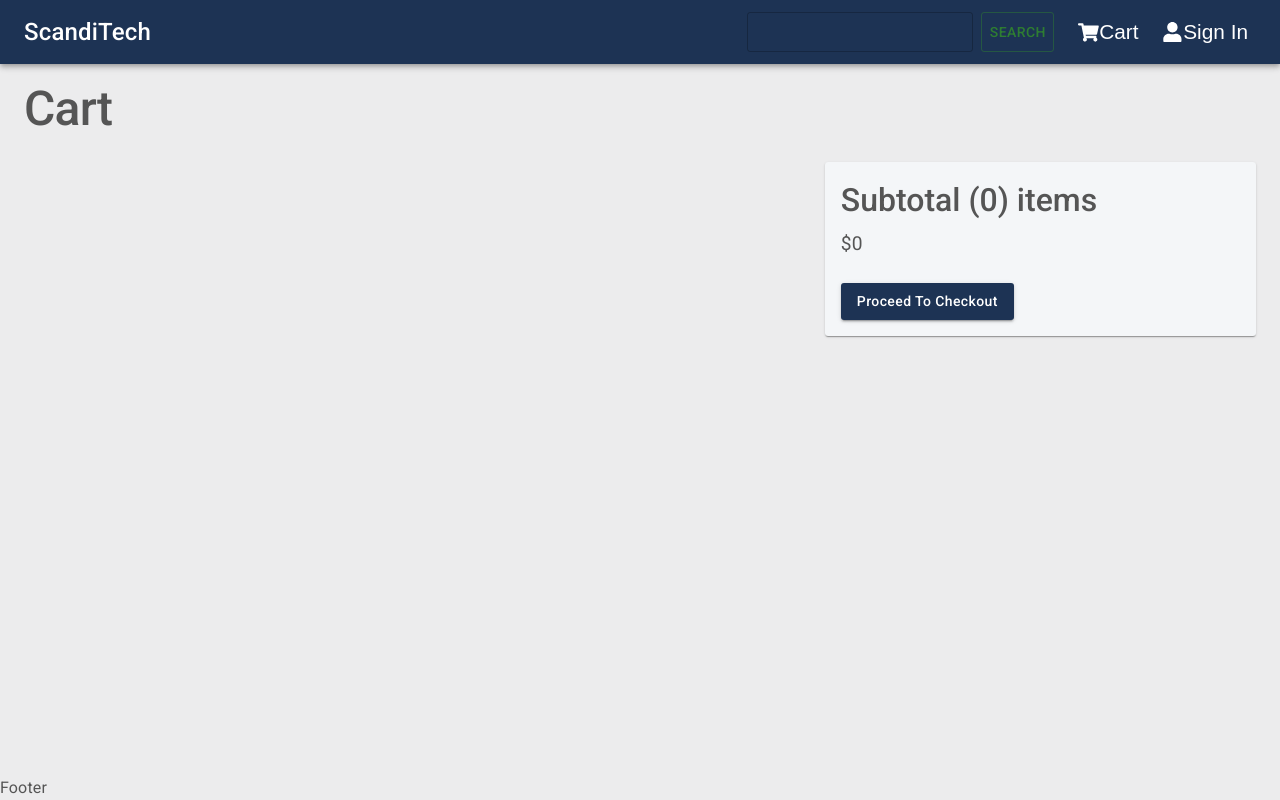
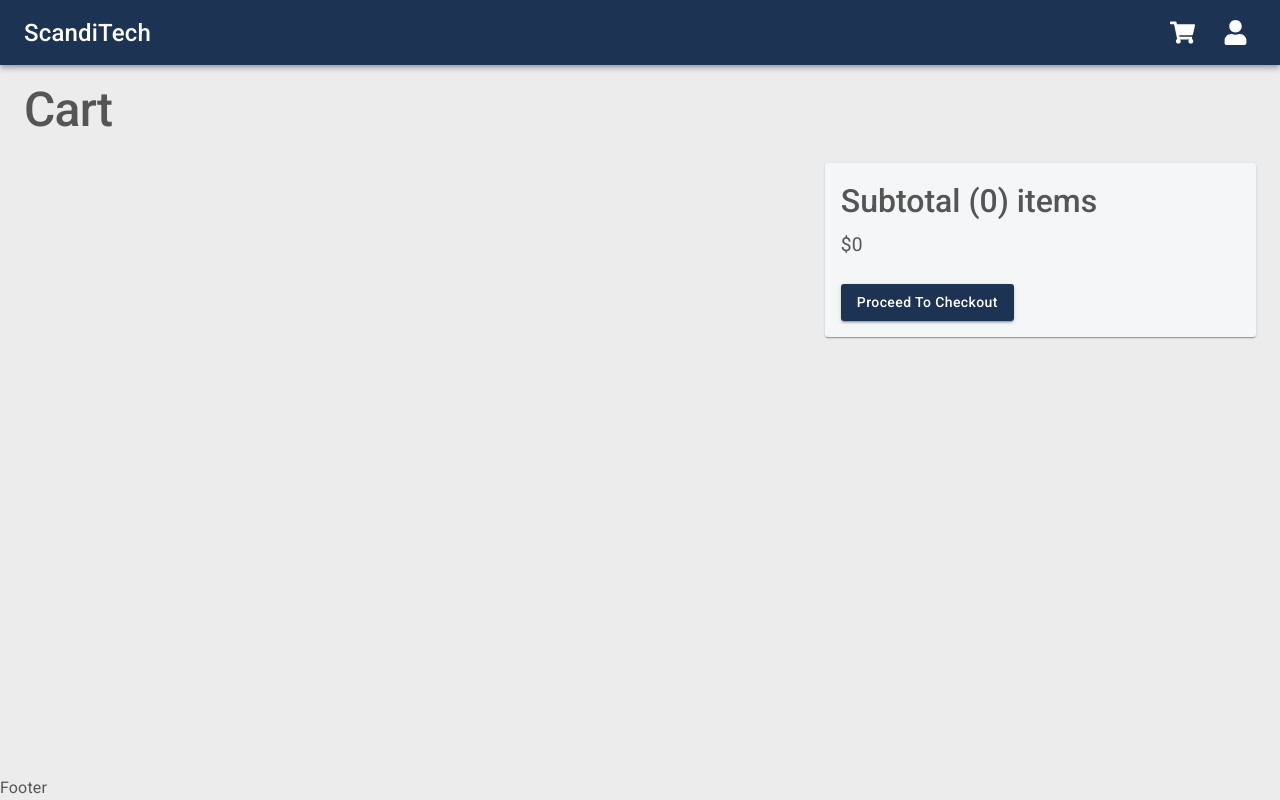
Before and after one commit to RuslanSoroka/ScandiTech, a React (Create React App) app in the folder frontend/: page /cart in a window 1280 px wide. Built offline with nearby package versions, Linux system fonts and the light colour scheme.

Commit message:
added action on cart button

```diff
--- a/frontend/src/components/CartItem/CartItem.tsx
+++ b/frontend/src/components/CartItem/CartItem.tsx
@@ -22,9 +22,9 @@ const CartItem = ({key, itemData}: CartItemProps) => {
         console.log(selectedQuantity)
     }
 
-   const hanleDeleteItem = (id: string)=> {
+    const hanleDeleteItem = (id: string) => {
         dispatch(deleteItem(id))
-   }
+    }
     return (
         <Card key={key} sx={styles.cartItem}>
             <CardMedia sx={styles.itemImage} component="img" src={image} alt={`It is ${name} in your cart`} width={50}
@@ -42,7 +42,8 @@ const CartItem = ({key, itemData}: CartItemProps) => {
                                                                                            value={option + 1}>{option + 1}</MenuItem>)}
 
                     </Select>
-                    <IconButton sx={styles.deleteButton} onClick={()=>hanleDeleteItem(_id)}>
+                    <IconButton sx={styles.deleteButton} aria-label='delete cart item'
+                                onClick={() => hanleDeleteItem(_id)}>
                         <FaTrash/>
                     </IconButton>
                 </Box>
--- a/frontend/src/components/CartSubtotal/CartSubtotal.tsx
+++ b/frontend/src/components/CartSubtotal/CartSubtotal.tsx
@@ -3,11 +3,16 @@ import {useAppSelector} from "../../hooks/reduxHooks";
 import {styles} from './CartSubtotal.styles';
 
 const CartSubtotal = () => {
-    const {cartItems, price} = useAppSelector(state => state.cart);
+    const {cartItemCount, price} = useAppSelector(state => (
+        {
+            cartItemCount: state.cart.cartItems.length,
+            price: state.cart.price,
+        }
+    ));
     return (
         <Paper sx={styles.subtotal}>
             <Typography variant="h3" component="h2">
-                {`Subtotal (${cartItems.length.toString()}) items`}
+                {`Subtotal (${cartItemCount.toString()}) items`}
             </Typography>
             <Typography sx={styles.price} variant="body1">${price}</Typography>
 
--- a/frontend/src/components/Header/Header.styles.ts
+++ b/frontend/src/components/Header/Header.styles.ts
@@ -1,4 +1,4 @@
-import { Theme } from "@mui/material";
+import {Theme} from "@mui/material";
 
 const styles = {
     toolbar: {
@@ -28,13 +28,13 @@ const styles = {
             md: "flex",
         },
     },
-    iconButton: {
+    iconButton:(theme: Theme)=>( {
         color: "white",
         fontSize: "1.3rem",
         "&:hover": {
-            color: "black",
+            color: theme.palette.hover.color,
         },
-    },
+    }),
 };
 
 export default styles;
--- a/frontend/src/components/Header/Header.tsx
+++ b/frontend/src/components/Header/Header.tsx
@@ -4,22 +4,21 @@ import {
     Toolbar,
     Typography,
     Box,
-    Button,
     Stack,
-    TextField,
     IconButton,
-    useTheme,
     MenuItem,
     Menu,
     Container,
+    Link, Badge
 } from "@mui/material";
-import { FaShoppingCart, FaUser } from "react-icons/fa";
-import { GiHamburgerMenu } from "react-icons/gi";
+import {FaShoppingCart, FaUser} from "react-icons/fa";
+import {GiHamburgerMenu} from "react-icons/gi";
 import styles from "./Header.styles";
-import { Link } from "react-router-dom";
+import {Link as RouterLink} from "react-router-dom";
+import {useAppSelector} from "../../hooks/reduxHooks";
 
 const Header = () => {
-    const theme = useTheme();
+    const cartItemCount = useAppSelector(state => state.cart.cartItems.length)
 
     const [anchorEl, setAnchorEl] = React.useState<null | HTMLElement>(null);
     const open = Boolean(anchorEl);
@@ -44,7 +43,7 @@ const Header = () => {
                             gap={3}
                         >
                             <Box flex={1}>
-                                <Link to="/">
+                                <Link component={RouterLink} to="/">
                                     <Typography
                                         variant="h4"
                                         component="div"
@@ -55,34 +54,13 @@ const Header = () => {
                                 </Link>
                             </Box>
                             <Box display={"flex"} alignContent={"center"}>
-                                <Stack
-                                    direction="row"
-                                    gap={1}
-                                    alignItems={"center"}
-                                    justifyContent={"flex-end"}
-                                >
-                                    <TextField
-                                        variant="outlined"
-                                        id="outlined-search"
-                                        type="search"
-                                        autoComplete="off"
-                                        sx={styles.input}
-                                    />
-                                    <Button
-                                        sx={{ height: 40 }}
-                                        color="success"
-                                        variant="outlined"
-                                    >
-                                        Search
-                                    </Button>
-                                </Stack>
                                 <Box sx={styles.humburgerWrapper}>
                                     <IconButton
                                         sx={styles.iconButton}
                                         aria-label="menu"
                                         onClick={handleClick}
                                     >
-                                        <GiHamburgerMenu />
+                                        <GiHamburgerMenu/>
                                     </IconButton>
                                     <Menu
                                         id="basic-menu"
@@ -94,13 +72,13 @@ const Header = () => {
                                         }}
                                     >
                                         <MenuItem
-                                            sx={{ color: "#555555" }}
+                                            sx={{color: "#555555"}}
                                             onClick={handleClose}
                                         >
                                             Cart
                                         </MenuItem>
                                         <MenuItem
-                                            sx={{ color: "#555555" }}
+                                            sx={{color: "#555555"}}
                                             onClick={handleClose}
                                         >
                                             Sign In
@@ -115,16 +93,24 @@ const Header = () => {
                                     marginLeft={2}
                                 >
                                     <IconButton
-                                        aria-label="add to shopping cart"
+                                        to={'/cart'}
+                                        aria-label="shopping cart"
                                         sx={styles.iconButton}
+                                        component={RouterLink}
+                                        size={"large"}
                                     >
-                                        <FaShoppingCart /> Cart
+
+                                        <Badge badgeContent={cartItemCount} color="secondary">
+                                            <FaShoppingCart size={25}/>
+                                        </Badge>
                                     </IconButton>
                                     <IconButton
+                                        to={''}
                                         sx={styles.iconButton}
                                         aria-label="sign in"
+                                        component={RouterLink}
                                     >
-                                        <FaUser /> Sign In
+                                        <FaUser size={25}/>
                                     </IconButton>
                                 </Stack>
                             </Box>
--- a/frontend/src/redux/apiSlices/productsSlice.ts
+++ b/frontend/src/redux/apiSlices/productsSlice.ts
@@ -1,6 +1,6 @@
 import { apiSlice } from "../apiSlices/apiSlice";
 import { IProduct } from "../../models";
-import { PRODUCTS_URL } from "../../utils/theme/constants";
+import { PRODUCTS_URL} from "../../utils/constants";
 
 const productsApi = apiSlice.injectEndpoints({
     endpoints: (builder) => ({
--- a/frontend/src/utils/theme/theme.ts
+++ b/frontend/src/utils/theme/theme.ts
@@ -1,12 +1,14 @@
-import { createTheme} from "@mui/material/styles";
+import {createTheme} from "@mui/material/styles";
 
 declare module "@mui/material/styles" {
     interface TypeBackground {
         header?: string;
     }
+
     interface BreakpointOverrides {
         xxl: true;
     }
+
     interface Palette {
         errors: {
             color: string;
@@ -20,7 +22,11 @@ declare module "@mui/material/styles" {
         backButton: {
             color: string;
         };
+        hover: {
+            color: string,
+        };
     }
+
     interface PaletteOptions {
         errors: {
             color: string;
@@ -33,6 +39,9 @@ declare module "@mui/material/styles" {
         };
         backButton: {
             color: string;
+        };
+        hover: {
+            color: string,
         };
     }
 }
@@ -62,6 +71,9 @@ const theme = createTheme({
         },
         header: {
             color: " #ffffff",
+        },
+        hover: {
+            color: '#d4d4d4',
         },
         productCard: {
             bacgroundColor: "rgb(255, 255, 255)",
@@ -162,6 +174,13 @@ const theme = createTheme({
                 },
             },
         },
+        MuiLink: {
+            styleOverrides: {
+                root: {
+                    textDecoration: 'none',
+                },
+            },
+        },
         MuiSkeleton: {
             styleOverrides: {
                 root: {
```
Also changed, not shown: frontend/src/utils/constants.ts (renamed from frontend/src/utils/theme/constants.ts).
